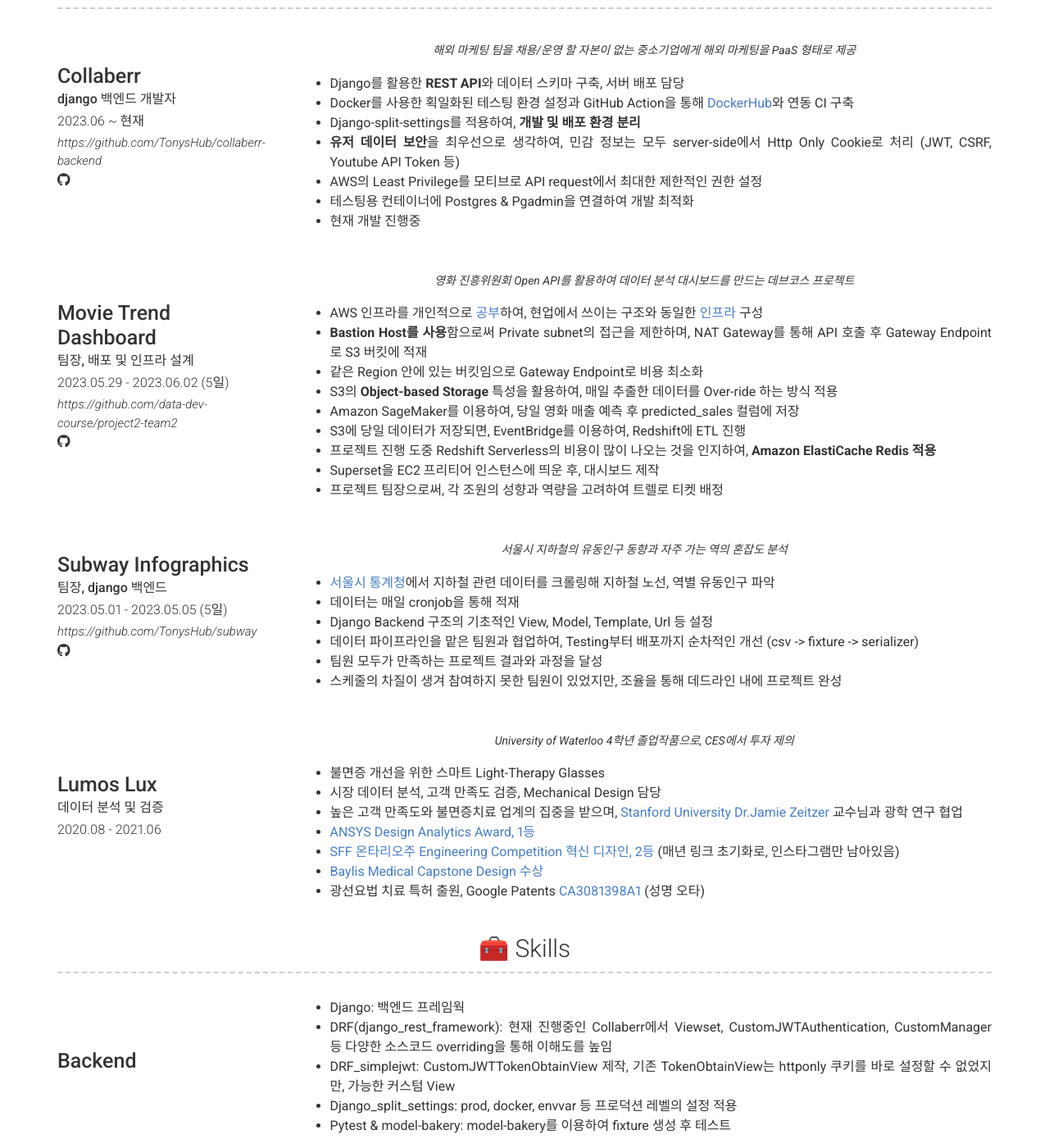
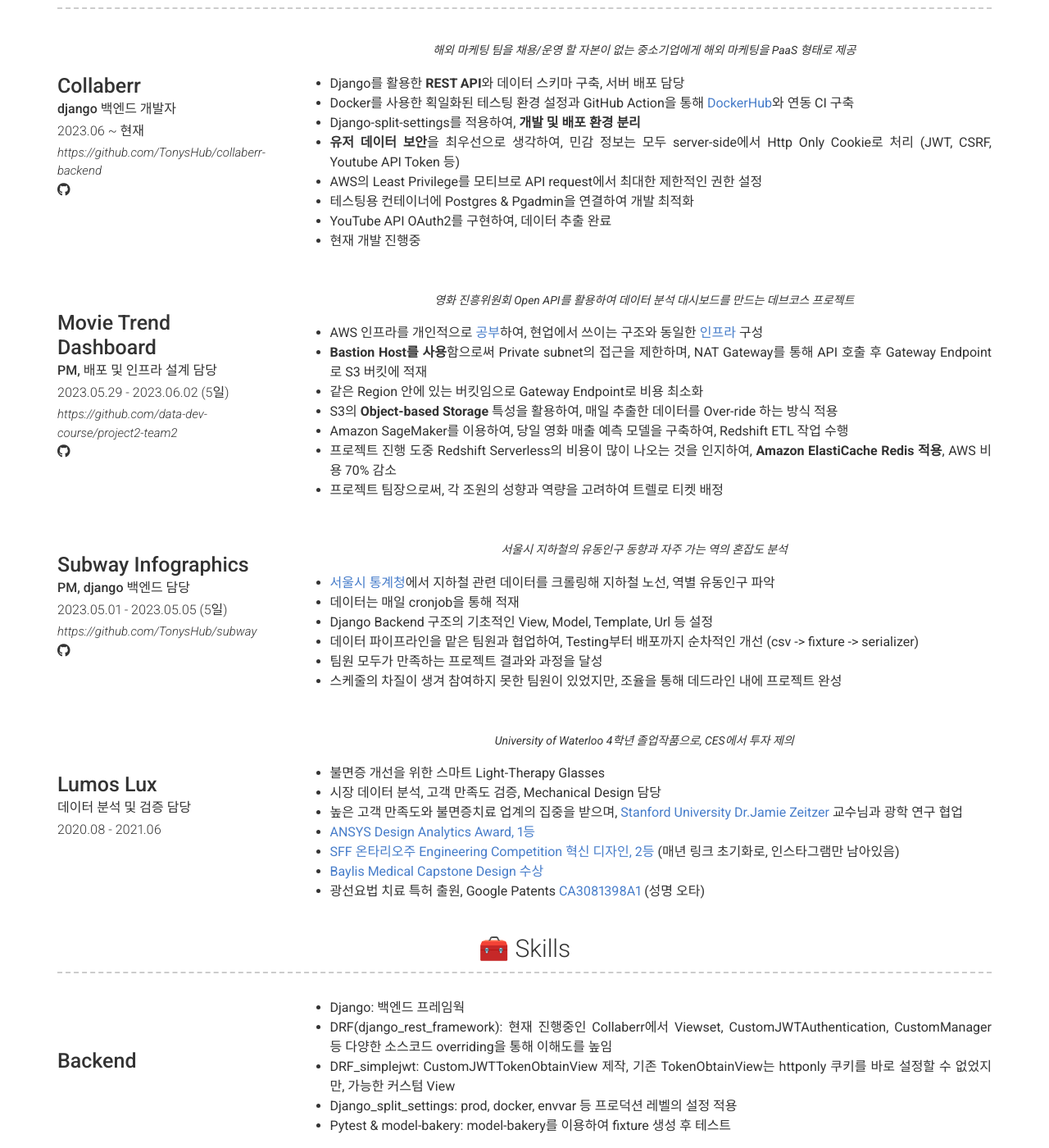
Before and after one commit to TonysHub/TonysHub.github.io, a Jekyll site: the page built from index.md, in a window 1280 px wide and 1400 px high, scrolled down 624 px. Shown: the whole window at 82% size. Built offline with Jekyll 4.4.1, drawn with Linux system fonts in a browser that asks for light colours; nearby versions of some CDN libraries; emoji names are drawn with the system emoji font; some of the changed text lies outside the part shown.

Commit message:
Update _config.yml

```diff
--- a/_config.yml
+++ b/_config.yml
@@ -6,7 +6,7 @@ version: 2
 
 # Personal info
 name: 이동수
-title: 데이터를 활용하는 백엔드 엔지니어
+title: 데이터를 활용하는 백엔드 개발자
 email: leegreen123@naver.com
 website: https://velog.io/@tonys_hub
 
@@ -50,11 +50,11 @@ content:
         title: Collaberr
         sub_title: django 백엔드 개발자
         caption: 2023.06 ~ 현재
-        link: https://github.com/TonysHub/collaberr-backend
         additional_links:
           - title: Collaberr-backend
             icon: fab fa-github
             url: https://github.com/TonysHub/collaberr-backend
+        link: https://github.com/TonysHub/collaberr-backend
         quote: >
           해외 마케팅 팀을 채용/운영 할 자본이 없는 중소기업에게 해외 마케팅을 PaaS 형태로 제공 <br>
 
@@ -65,17 +65,19 @@ content:
           * **유저 데이터 보안**을 최우선으로 생각하여, 민감 정보는 모두 server-side에서 Http Only Cookie로 처리 (JWT, CSRF, Youtube API Token 등)
           * AWS의 Least Privilege를 모티브로 API request에서 최대한 제한적인 권한 설정
           * 테스팅용 컨테이너에 Postgres & Pgadmin을 연결하여 개발 최적화
+          * YouTube API OAuth2를 구현하여, 데이터 추출 완료
           * 현재 개발 진행중
 
       - layout: left
         title: Movie Trend Dashboard
-        sub_title: 팀장, 배포 및 인프라 설계
+        sub_title: PM, 배포 및 인프라 설계 담당
         caption: 2023.05.29 - 2023.06.02 (5일)
-        link: https://github.com/data-dev-course/project2-team2
         additional_links:
           - title: 영화 트렌드 대시보드
             icon: fab fa-github
             url: https://github.com/data-dev-course/project2-team2
+        link: https://github.com/data-dev-course/project2-team2
+
         quote: >
           영화 진흥위원회 Open API를 활용하여 데이터 분석 대시보드를 만드는 데브코스 프로젝트 <br>
         description: |
@@ -83,21 +85,20 @@ content:
           * **Bastion Host를 사용**함으로써 Private subnet의 접근을 제한하며, NAT Gateway를 통해 API 호출 후 Gateway Endpoint로 S3 버킷에 적재
           * 같은 Region 안에 있는 버킷임으로 Gateway Endpoint로 비용 최소화
           * S3의 **Object-based Storage** 특성을 활용하여, 매일 추출한 데이터를 Over-ride 하는 방식 적용
-          * Amazon SageMaker를 이용하여, 당일 영화 매출 예측 후 predicted_sales 컬럼에 저장
-          * S3에 당일 데이터가 저장되면, EventBridge를 이용하여, Redshift에 ETL 진행
-          * 프로젝트 진행 도중 Redshift Serverless의 비용이 많이 나오는 것을 인지하여, **Amazon ElastiCache Redis 적용**
-          * Superset을 EC2 프리티어 인스턴스에 띄운 후, 대시보드 제작
+          * Amazon SageMaker를 이용하여, 당일 영화 매출 예측 모델을 구축하여, Redshift ETL 작업 수행
+          * 프로젝트 진행 도중 Redshift Serverless의 비용이 많이 나오는 것을 인지하여, **Amazon ElastiCache Redis 적용**, AWS 비용 70% 감소
           * 프로젝트 팀장으로써, 각 조원의 성향과 역량을 고려하여 트렐로 티켓 배정
 
       - layout: left
         title: Subway Infographics
-        sub_title: 팀장, django 백엔드
+        sub_title: PM, django 백엔드 담당
         link: https://github.com/TonysHub/subway
-        caption: 2023.05.01 - 2023.05.05 (5일)
         additional_links:
           - title: Subway Infographics
             icon: fab fa-github
             url: https://github.com/TonysHub/subway
+        caption: 2023.05.01 - 2023.05.05 (5일)
+
         quote: >
           서울시 지하철의 유동인구 동향과 자주 가는 역의 혼잡도 분석
         description: |
@@ -110,7 +111,7 @@ content:
 
       - layout: left
         title: Lumos Lux
-        sub_title: 데이터 분석 및 검증
+        sub_title: 데이터 분석 및 검증 담당
         caption: 2020.08 - 2021.06
         quote: >
           University of Waterloo 4학년 졸업작품으로, CES에서 투자 제의
@@ -162,7 +163,7 @@ content:
     content:
       - title: 프로그래머스 데이터 엔지니어링 데브코스 1기
         sub_title: 3팀 팀장
-        caption: 2022.05 - 2022.09
+        caption: 2023.05 - 2023.09
         description: |
           * 군 복무 후, 개발 능력을 가다듬기 위해 시작
           * 데이터 엔지니어로써 알아야 할 데이터 인프라, Docker, Airflow, DBT, ETL, ELT, A/B 테스팅, Spark 등을 학습
@@ -177,6 +178,16 @@ content:
           * 졸업작품 각종 대회 수상
           * 학기와 병행하며, **총 32개월**의 인턴 경험
           * 학과 관련 인턴을 1년 정도 하다가, 기계공학보다는 프로그래밍이 재밌어서, 이후는 데이터 관련 직군으로 취업
+
+  - title: 🪖 Military
+    layout: list
+    content:
+      - title: 특수전사령부 (특전사)
+        sub_title: 정보처 어학병
+        caption: 2021.06 - 2022.12
+        description: |
+          * 한미 연합 군사 훈련에서 군 첩보 및 정보 통번역을 지원하여 특전부대 협력을 강화
+          * 수상: CSOCC 미군 정보처장 [표창장 수여](https://github.com/TonysHub/TonysHub/assets/43350428/b36930f0-5366-4b95-b2b9-32e9724a8d36)
 
   - title: ✨ Fun Fact
     layout: text
```
